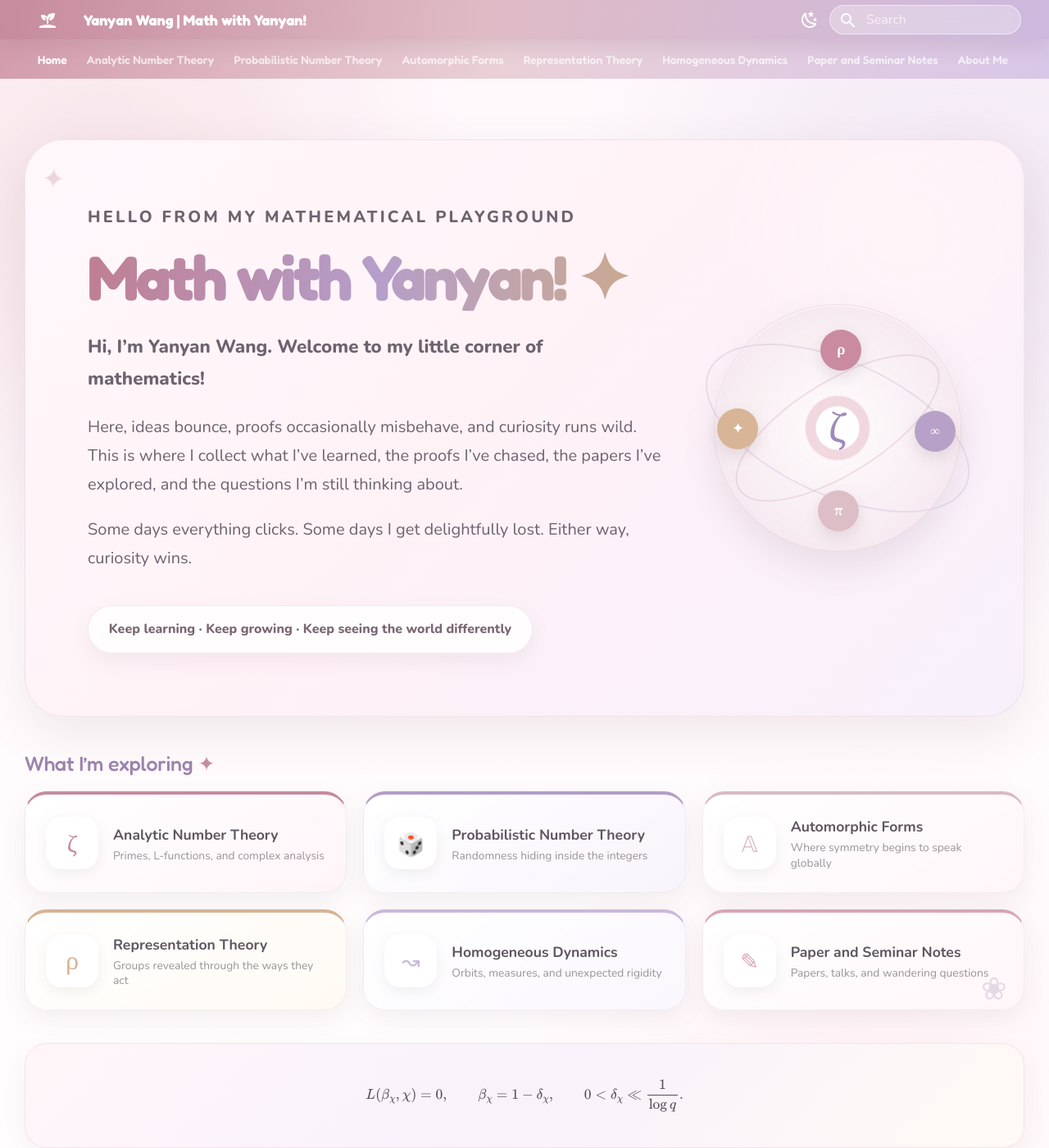
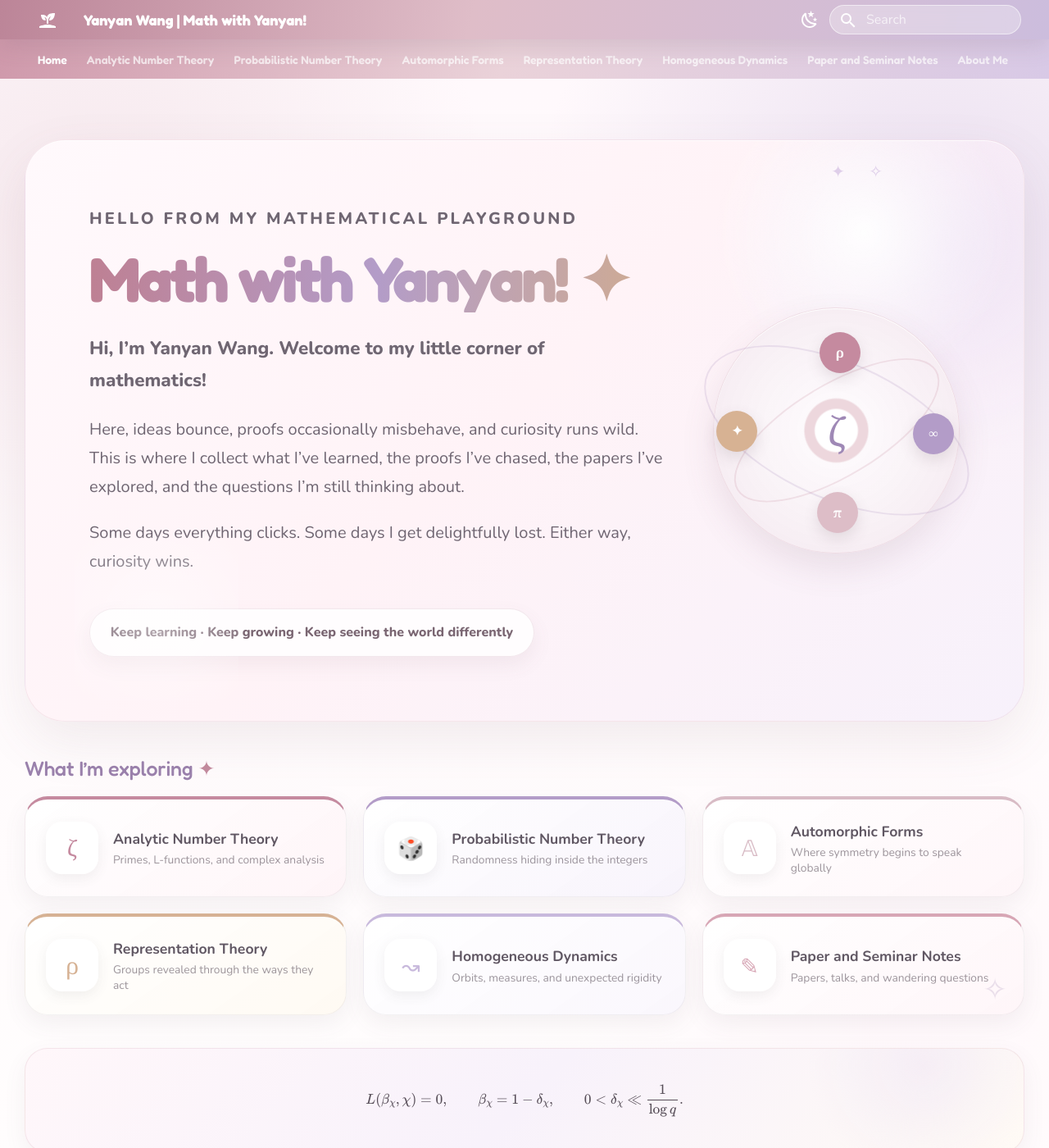
Before and after one commit to yanyanwang-math/yanyanwang-math.github.io, an MkDocs documentation site: the page built from docs/index.md, in a window 1280 px wide and 1400 px high. Shown: the whole window at 82% size. Built offline with MkDocs 1.6.1 and Material for MkDocs 9.7.7, drawn with Linux system fonts in a browser that asks for light colours.

Commit message:
Add files via upload

```diff
--- a/docs/stylesheets/fresh.css
+++ b/docs/stylesheets/fresh.css
@@ -1,22 +1,22 @@
 @import url("https://fonts.googleapis.com/css2?family=Fredoka:wght@500;600;700&family=Nunito:wght@400;600;700;800&display=swap");
 
-/* Math with Yanyan — matte pink princess palette */
+/* Math with Yanyan — dusty rose luxe with pink-violet cosmic accents */
 
 :root {
-  --princess-rose: #c98fa0;
-  --princess-blush: #e2b8c3;
-  --princess-petal: #f1d9df;
-  --princess-milk: #fff8fb;
-  --princess-mauve: #b9a6c9;
-  --princess-lilac: #d8c9e5;
-  --princess-gold: #d8b596;
-  --princess-ink: #5f5561;
-  --princess-shadow: rgba(119, 90, 107, 0.12);
+  --rose-dust: #c690a2;
+  --rose-mist: #e7c6d0;
+  --petal-veil: #f5e7ec;
+  --cream-silk: #fffafc;
+  --mauve-dust: #b8a4c8;
+  --lavender-haze: #d9cae6;
+  --champagne: #d9b79c;
+  --ink-soft: #605763;
+  --ink-muted: #7d7380;
 
-  --md-primary-fg-color: #c98fa0;
-  --md-primary-fg-color--light: #ddb1be;
-  --md-primary-fg-color--dark: #b47a8d;
-  --md-accent-fg-color: #b394c4;
+  --md-primary-fg-color: #c690a2;
+  --md-primary-fg-color--light: #ddb5c2;
+  --md-primary-fg-color--dark: #b27d90;
+  --md-accent-fg-color: #af96c1;
 }
 
 body,
@@ -26,62 +26,63 @@ input {
 
 [data-md-color-scheme="default"] {
   --md-default-bg-color: #fff9fc;
-  --md-default-fg-color: #5f5561;
-  --md-typeset-color: #5f5561;
+  --md-default-fg-color: #605763;
+  --md-typeset-color: #605763;
 }
 
-/* Soft matte background */
+/* Background */
 
 .md-main {
+  position: relative;
   background:
-    radial-gradient(circle at 10% 12%, rgba(242, 217, 223, 0.72), transparent 23rem),
-    radial-gradient(circle at 92% 14%, rgba(216, 201, 229, 0.42), transparent 25rem),
-    radial-gradient(circle at 82% 88%, rgba(255, 241, 245, 0.9), transparent 20rem),
+    radial-gradient(circle at 9% 12%, rgba(245, 231, 236, 0.95), transparent 24rem),
+    radial-gradient(circle at 90% 14%, rgba(217, 202, 230, 0.55), transparent 25rem),
+    radial-gradient(circle at 86% 83%, rgba(255, 248, 251, 0.95), transparent 20rem),
     linear-gradient(180deg, #fff9fc 0%, #fffdfd 100%);
 }
 
 .md-main::before {
   position: fixed;
-  top: 10rem;
+  top: 9.5rem;
   left: 4%;
-  color: rgba(201, 143, 160, 0.33);
+  color: rgba(198, 144, 162, 0.34);
   content: "✦";
-  font-size: 1.7rem;
+  font-size: 1.55rem;
   pointer-events: none;
-  animation: fresh-float 5s ease-in-out infinite;
+  animation: cosmic-float 5s ease-in-out infinite;
 }
 
 .md-main::after {
   position: fixed;
   right: 4%;
   bottom: 12%;
-  color: rgba(185, 166, 201, 0.38);
-  content: "❀";
-  font-size: 1.9rem;
+  color: rgba(184, 164, 200, 0.34);
+  content: "✧";
+  font-size: 1.8rem;
   pointer-events: none;
-  animation: fresh-float 6s ease-in-out infinite reverse;
+  animation: cosmic-float 6.2s ease-in-out infinite reverse;
 }
 
-@keyframes fresh-float {
-  0%,
-  100% {
-    transform: translateY(0) rotate(0);
+@keyframes cosmic-float {
+  0%, 100% {
+    transform: translateY(0) rotate(0deg);
+    opacity: 0.9;
   }
-
   50% {
-    transform: translateY(-8px) rotate(7deg);
+    transform: translateY(-9px) rotate(8deg);
+    opacity: 0.65;
   }
 }
 
 /* Header */
 
 .md-header {
-  background: linear-gradient(100deg, #c68b9d 0%, #dfbbc5 46%, #cdb9de 100%);
-  box-shadow: 0 8px 24px rgba(132, 94, 111, 0.16);
+  background: linear-gradient(102deg, #bc8598 0%, #dfbdc8 45%, #ccbddd 100%);
+  box-shadow: 0 8px 28px rgba(114, 85, 103, 0.16);
 }
 
 .md-tabs {
-  background: linear-gradient(100deg, #d39dac 0%, #ead0d7 48%, #d8c7e8 100%);
+  background: linear-gradient(102deg, #cf99ab 0%, #ead2d9 48%, #d8c9e6 100%);
 }
 
 .md-header__title,
@@ -91,7 +92,7 @@ input {
 }
 
 .md-tabs__link:hover {
-  color: #fffaf4;
+  color: #fffdf7;
   transform: translateY(-2px);
 }
 
@@ -103,7 +104,7 @@ input {
   backdrop-filter: blur(10px);
 }
 
-/* Homepage container */
+/* Homepage wrapper */
 
 .md-content__inner:has(.fresh-home) {
   max-width: 76rem;
@@ -114,8 +115,6 @@ input {
   box-shadow: none;
   backdrop-filter: none;
 }
-
-/* Hide paragraph symbols until hovered */
 
 .md-typeset .headerlink {
   opacity: 0;
@@ -131,23 +130,48 @@ input {
 /* Hero */
 
 .fresh-hero {
+  position: relative;
   display: grid;
   grid-template-columns: minmax(0, 1.4fr) minmax(15rem, 0.6fr);
   gap: 3rem;
   align-items: center;
-  padding: 3.8rem;
+  padding: 3.9rem;
   overflow: hidden;
   background:
-    radial-gradient(circle at 88% 16%, rgba(255, 245, 248, 0.92), transparent 11rem),
-    linear-gradient(135deg, #fff8fb, #fff2f7 48%, #f7f0fb);
-  border: 1px solid rgba(201, 143, 160, 0.18);
-  border-radius: 2.4rem;
-  box-shadow: 0 22px 58px rgba(118, 86, 103, 0.11);
+    radial-gradient(circle at 84% 16%, rgba(255, 255, 255, 0.95), transparent 9rem),
+    radial-gradient(circle at 92% 18%, rgba(229, 216, 242, 0.55), transparent 13rem),
+    linear-gradient(135deg, #fff9fc, #fff3f7 48%, #f7f1fb);
+  border: 1px solid rgba(198, 144, 162, 0.16);
+  border-radius: 2.45rem;
+  box-shadow:
+    0 24px 64px rgba(113, 84, 102, 0.1),
+    inset 0 1px 0 rgba(255,255,255,0.75);
+}
+
+.fresh-hero::before {
+  position: absolute;
+  top: 1.15rem;
+  right: 8rem;
+  color: rgba(201, 178, 220, 0.58);
+  content: "✦  ✧";
+  font-size: 1rem;
+  letter-spacing: 0.6rem;
+}
+
+.fresh-hero::after {
+  position: absolute;
+  bottom: 1.25rem;
+  left: 3rem;
+  width: 10rem;
+  height: 10rem;
+  background: radial-gradient(circle, rgba(255,255,255,0.46), rgba(255,255,255,0));
+  content: "";
+  pointer-events: none;
 }
 
 .fresh-kicker {
   margin: 0 0 0.8rem;
-  color: #b87f91;
+  color: #b37f92;
   font-size: 0.72rem;
   font-weight: 800;
   letter-spacing: 0.16em;
@@ -155,13 +179,13 @@ input {
 
 .fresh-copy h1 {
   margin: 0 0 1.2rem;
-  color: #5f5561;
+  color: #605763;
   font-family: "Fredoka", sans-serif;
   font-size: clamp(2.8rem, 6vw, 4.8rem);
   font-weight: 700;
   line-height: 1.05;
   letter-spacing: -0.045em;
-  background: linear-gradient(90deg, #bf7f93, #d8a8b7, #b89ecc, #c8a17d);
+  background: linear-gradient(92deg, #bb7f93, #d7aebe, #af97c2, #d4af91);
   background-clip: text;
   -webkit-background-clip: text;
   -webkit-text-fill-color: transparent;
@@ -169,9 +193,9 @@ input {
 
 .fresh-copy p {
   max-width: 46rem;
-  color: #6d636f;
+  color: #6f6672;
   font-size: 1rem;
-  line-height: 1.75;
+  line-height: 1.76;
 }
 
 .fresh-intro {
@@ -183,15 +207,15 @@ input {
   display: inline-block;
   margin-top: 1rem;
   padding: 0.78rem 1.24rem;
-  color: #7b6674;
+  color: #7a6672;
   font-weight: 800;
   background: rgba(255, 255, 255, 0.82);
-  border: 1px solid rgba(244, 231, 236, 0.92);
+  border: 1px solid rgba(241, 229, 235, 0.92);
   border-radius: 999px;
-  box-shadow: 0 10px 24px rgba(118, 86, 103, 0.08);
+  box-shadow: 0 10px 24px rgba(113, 84, 102, 0.08);
 }
 
-/* Math orbit */
+/* Orbit */
 
 .math-orbit {
   position: relative;
@@ -199,13 +223,13 @@ input {
   aspect-ratio: 1;
   margin: auto;
   background:
-    radial-gradient(circle, white 0 12%, #f0d8de 13% 18%, transparent 19%),
-    radial-gradient(circle, rgba(255, 255, 255, 0.82), rgba(241, 224, 232, 0.92));
-  border: 1px solid rgba(201, 143, 160, 0.2);
+    radial-gradient(circle, #ffffff 0 12%, #edd7dd 13% 18%, transparent 19%),
+    radial-gradient(circle at 50% 50%, rgba(255,255,255,0.9), rgba(243, 230, 238, 0.98));
+  border: 1px solid rgba(198, 144, 162, 0.18);
   border-radius: 50%;
   box-shadow:
-    0 18px 40px rgba(118, 86, 103, 0.12),
-    inset 0 1px 0 white;
+    0 18px 42px rgba(113, 84, 102, 0.12),
+    inset 0 1px 0 rgba(255,255,255,0.95);
 }
 
 .math-orbit::before,
@@ -213,9 +237,9 @@ input {
   position: absolute;
   top: 50%;
   left: 50%;
-  width: 115%;
-  height: 55%;
-  border: 2px solid rgba(185, 166, 201, 0.28);
+  width: 116%;
+  height: 56%;
+  border: 2px solid rgba(184, 164, 200, 0.26);
   border-radius: 50%;
   content: "";
   transform: translate(-50%, -50%) rotate(24deg);
@@ -224,8 +248,8 @@ input {
 .math-orbit::after {
   width: 95%;
   height: 38%;
-  border-color: rgba(201, 143, 160, 0.24);
-  transform: translate(-50%, -50%) rotate(-32deg);
+  border-color: rgba(198, 144, 162, 0.22);
+  transform: translate(-50%, -50%) rotate(-31deg);
 }
 
 .orbit-core {
@@ -233,22 +257,16 @@ input {
   top: 50%;
   left: 50%;
   z-index: 2;
-  color: #a189bb;
+  color: #9f89b6;
   font-family: Georgia, serif;
-  font-size: 2.4rem;
+  font-size: 2.45rem;
   transform: translate(-50%, -50%);
-  animation: core-bounce 3s ease-in-out infinite;
+  animation: orbit-bounce 3.2s ease-in-out infinite;
 }
 
-@keyframes core-bounce {
-  0%,
-  100% {
-    transform: translate(-50%, -50%) scale(1);
-  }
-
-  50% {
-    transform: translate(-50%, -54%) scale(1.08);
-  }
+@keyframes orbit-bounce {
+  0%, 100% { transform: translate(-50%, -50%) scale(1); }
+  50% { transform: translate(-50%, -54%) scale(1.08); }
 }
 
 .orbit-symbol {
@@ -265,42 +283,25 @@ input {
   box-shadow: 0 7px 18px rgba(91, 70, 85, 0.14);
 }
 
-.orbit-one {
-  top: 10%;
-  left: 43%;
-  background: #ca8ba0;
-}
+.orbit-one { top: 10%; left: 43%; background: #c58a9f; }
+.orbit-two { top: 43%; right: 2%; background: #b39cc8; }
+.orbit-three { bottom: 8%; left: 42%; background: #ddbdc7; }
+.orbit-four { top: 42%; left: 1%; background: #d7b293; }
 
-.orbit-two {
-  top: 43%;
-  right: 2%;
-  background: #b7a1c8;
-}
-
-.orbit-three {
-  bottom: 8%;
-  left: 42%;
-  background: #ddbec7;
-}
-
-.orbit-four {
-  top: 42%;
-  left: 1%;
-  background: #d8b596;
-}
-
-/* Section cards */
+/* Section title */
 
 .fresh-section-title {
   margin: 3rem 0 1.4rem;
-  color: #5f5561;
+  color: #605763;
   font-family: "Fredoka", sans-serif;
   font-size: 1.8rem;
 }
 
 .fresh-section-title span {
-  color: #c88a9f;
+  color: #c48b9e;
 }
+
+/* Cards */
 
 .fresh-grid {
   display: grid;
@@ -314,19 +315,21 @@ input {
   gap: 0.15rem 0.9rem;
   align-items: center;
   padding: 1.25rem;
-  color: #5f5561 !important;
+  color: #605763 !important;
   text-decoration: none;
-  background: linear-gradient(145deg, rgba(255, 255, 255, 0.98), var(--soft));
-  border: 1px solid rgba(106, 83, 99, 0.08);
+  background: linear-gradient(145deg, rgba(255,255,255,0.98), var(--soft));
+  border: 1px solid rgba(108, 86, 101, 0.08);
   border-top: 4px solid var(--card);
-  border-radius: 1.35rem;
-  box-shadow: 0 10px 28px rgba(106, 83, 99, 0.08);
+  border-radius: 1.4rem;
+  box-shadow:
+    0 10px 28px rgba(106, 83, 99, 0.08),
+    inset 0 1px 0 rgba(255,255,255,0.82);
   transition: transform 180ms ease, box-shadow 180ms ease;
 }
 
 .fresh-card:hover {
   transform: translateY(-6px);
-  box-shadow: 0 18px 38px rgba(106, 83, 99, 0.12);
+  box-shadow: 0 20px 42px rgba(106, 83, 99, 0.12);
 }
 
 .fresh-icon {
@@ -338,7 +341,7 @@ input {
   color: var(--card);
   font-family: Georgia, serif;
   font-size: 1.35rem;
-  background: rgba(255, 255, 255, 0.96);
+  background: rgba(255,255,255,0.98);
   border-radius: 1rem;
   box-shadow: 0 5px 15px rgba(82, 71, 80, 0.08);
 }
@@ -350,12 +353,12 @@ input {
 
 .fresh-card small {
   align-self: start;
-  color: #7a7179;
+  color: #7c737c;
   font-size: 0.69rem;
   line-height: 1.35;
 }
 
-/* Formula */
+/* Formula box */
 
 .fresh-formula {
   margin-top: 2rem;
@@ -363,16 +366,18 @@ input {
   overflow-x: auto;
   color: #564d57;
   text-align: center;
-  background: linear-gradient(135deg, #fff6f9, #f8f2fb, #fffaf5);
-  border: 1px solid rgba(201, 143, 160, 0.18);
-  border-radius: 1.35rem;
+  background:
+    radial-gradient(circle at 90% 16%, rgba(229,216,242,0.3), transparent 7rem),
+    linear-gradient(135deg, #fff7fa, #f8f2fb, #fffaf5);
+  border: 1px solid rgba(198, 144, 162, 0.18);
+  border-radius: 1.4rem;
   box-shadow: 0 10px 28px rgba(106, 83, 99, 0.07);
 }
 
 /* Footer */
 
 .md-footer {
-  background: linear-gradient(100deg, #b98194, #b69ec6, #d0ad8f);
+  background: linear-gradient(102deg, #b57f92, #b8a1c9, #d0ad91);
 }
 
 /* Inner pages */
@@ -380,10 +385,10 @@ input {
 .md-content__inner:not(:has(.fresh-home)) {
   margin-top: 1.6rem;
   margin-bottom: 2.2rem;
-  padding: 2.2rem 2.5rem;
-  background: rgba(255, 255, 255, 0.8);
-  border: 1px solid rgba(185, 166, 201, 0.16);
-  border-radius: 1.8rem;
+  padding: 2.25rem 2.5rem;
+  background: rgba(255, 255, 255, 0.82);
+  border: 1px solid rgba(184, 164, 200, 0.16);
+  border-radius: 1.85rem;
   box-shadow: 0 18px 48px rgba(106, 83, 99, 0.08);
   backdrop-filter: blur(10px);
 }
@@ -395,46 +400,36 @@ input {
 }
 
 .md-typeset h1 {
-  color: #6a5f70;
-  background: linear-gradient(90deg, #bf7f93, #b59eca, #ccaa89);
+  color: #6a6070;
+  background: linear-gradient(92deg, #be8093, #b39cc8, #d0ac90);
   background-clip: text;
   -webkit-background-clip: text;
   -webkit-text-fill-color: transparent;
 }
 
-.md-typeset h2 {
-  color: #9c83ad;
-}
+.md-typeset h2 { color: #9b82ad; }
+.md-typeset h3 { color: #be8093; }
 
-.md-typeset h3 {
-  color: #bf7f93;
-}
-
-.md-typeset a {
-  color: #a27eb6;
-}
-
-.md-typeset a:hover {
-  color: #c27d92;
-}
+.md-typeset a { color: #a183b8; }
+.md-typeset a:hover { color: #c37f93; }
 
 .md-nav__link--active,
 .md-nav__link:hover {
-  color: #c27d92;
+  color: #c37f93;
 }
 
 .md-typeset code {
   color: #92697b;
-  background: #fbf0f5;
+  background: #fbf1f5;
 }
 
 .md-typeset blockquote {
-  border-left-color: #c8a0b4;
+  border-left-color: #c7a2b4;
 }
 
 .md-typeset .admonition,
 .md-typeset details {
-  border-color: rgba(201, 143, 160, 0.3);
+  border-color: rgba(198, 144, 162, 0.3);
   box-shadow: 0 8px 22px rgba(106, 83, 99, 0.06);
 }
 
@@ -446,27 +441,28 @@ input {
   --md-typeset-color: #efe7ed;
   --md-code-bg-color: #383039;
   --md-code-fg-color: #f5dae2;
-  --md-primary-fg-color: #8a6778;
-  --md-accent-fg-color: #ccb7dd;
+  --md-primary-fg-color: #8d6a7b;
+  --md-accent-fg-color: #cdbadd;
 }
 
 [data-md-color-scheme="slate"] .md-main {
   background:
-    radial-gradient(circle at 10% 12%, rgba(201, 143, 160, 0.12), transparent 25rem),
-    radial-gradient(circle at 90% 14%, rgba(185, 166, 201, 0.11), transparent 24rem),
-    radial-gradient(circle at 82% 85%, rgba(216, 181, 150, 0.08), transparent 22rem),
+    radial-gradient(circle at 10% 12%, rgba(198, 144, 162, 0.12), transparent 25rem),
+    radial-gradient(circle at 90% 14%, rgba(184, 164, 200, 0.12), transparent 24rem),
+    radial-gradient(circle at 82% 84%, rgba(217,183,156,0.08), transparent 22rem),
     linear-gradient(180deg, #2b252d, #302831);
 }
 
 [data-md-color-scheme="slate"] .md-header,
 [data-md-color-scheme="slate"] .md-tabs {
-  background: linear-gradient(100deg, #6e5361, #7c6889 54%, #866b5d);
+  background: linear-gradient(102deg, #6e5462, #796688 55%, #856c5e);
 }
 
 [data-md-color-scheme="slate"] .fresh-hero {
   background:
-    radial-gradient(circle at 87% 15%, rgba(255, 248, 251, 0.06), transparent 13rem),
-    linear-gradient(135deg, #362d35, #3a2f38 48%, #322c35);
+    radial-gradient(circle at 84% 16%, rgba(255,255,255,0.05), transparent 9rem),
+    radial-gradient(circle at 92% 18%, rgba(184, 164, 200, 0.16), transparent 13rem),
+    linear-gradient(135deg, #372f37, #3a3038 48%, #322c35);
   border-color: rgba(221, 184, 195, 0.16);
   box-shadow: 0 22px 55px rgba(0, 0, 0, 0.22);
 }
```
